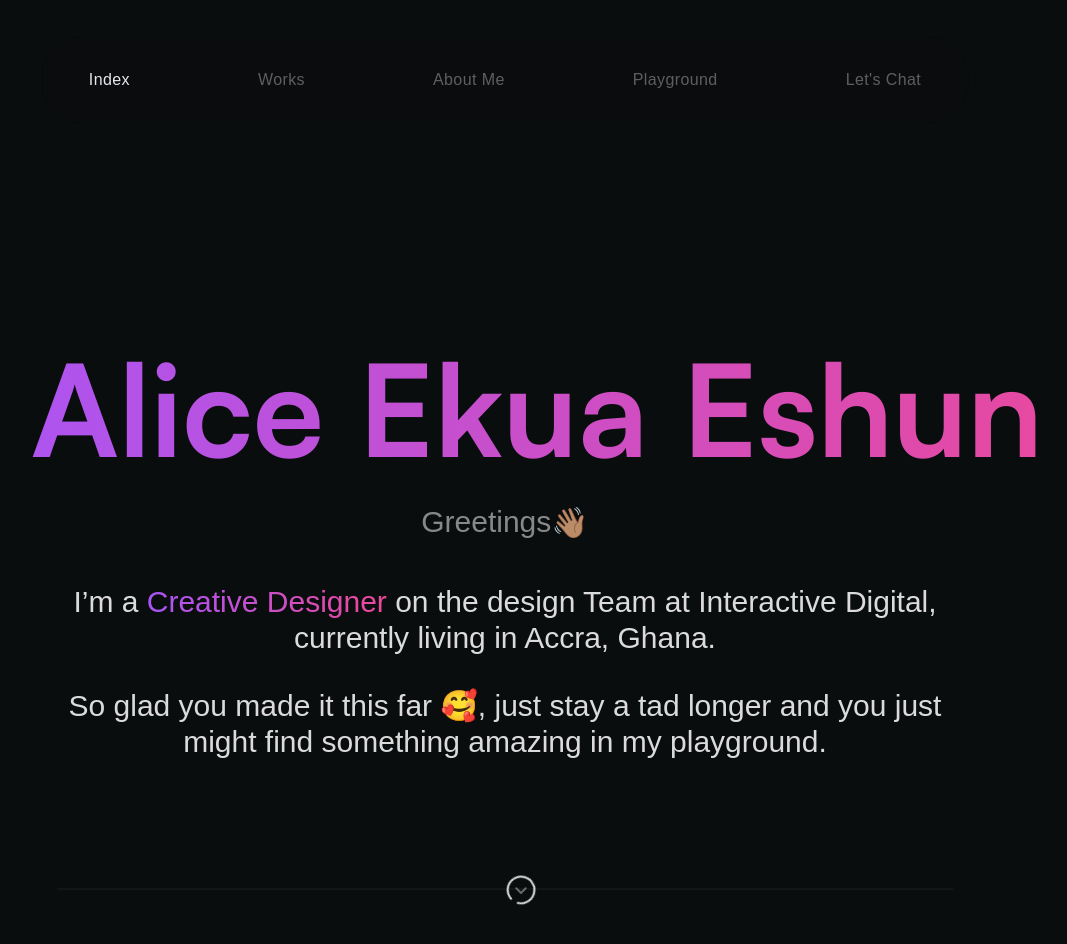
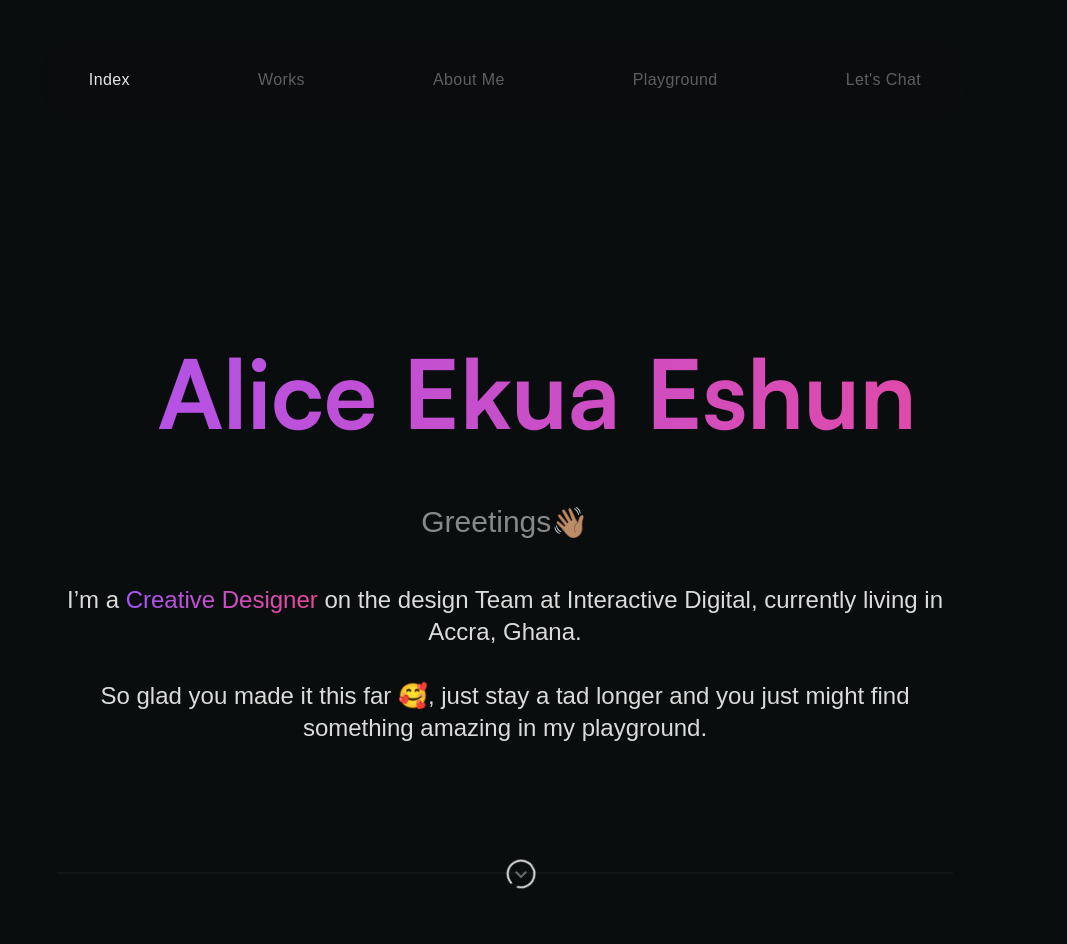
Before and after one commit to I-am-kojoe/ekuaeshun, a website: page index.html in a window 1280 px wide. Shown: the top 944 px of the page, without its empty margins (135-1202 px from the left). Drawn offline with Linux system fonts and the light colour scheme; files whose address does not match are found by name; a web font is replaced by a local one.

Commit message:
EKUAESHUN

```diff
--- a/index.html
+++ b/index.html
@@ -61,10 +61,10 @@
 
     <!-- Page Content -->
     <section class="text-center py-72">
-      <h1 class="font-Satoshi font-bold text-8xl md:text-6xl lg:text-9xl lg:ml-16 pb-40 h-14 bg-gradient-to-r from-purple-500 to-pink-500 bg-clip-text text-fill-transparent">Alice Ekua Eshun</h1>
+      <h1 class="font-Satoshi font-bold text-8xl md:text-6xl lg:text-8xl lg:ml-16 pb-40 h-14 bg-gradient-to-r from-purple-500 to-pink-500 bg-clip-text text-fill-transparent">Alice Ekua Eshun</h1>
       <div class="flex mx-4 justify-center items-center"><p class="text-custom-grey font-light opacity-60 mb-3 text-3xl">Greetings</p><p class="text-3xl mb-3">👋🏽</p></div>
-      <p class="text-custom-grey font-light text-3xl max-w-4xl mx-auto my-8">I’m a <span class="bg-gradient-to-r from-purple-500 to-pink-500 bg-clip-text text-fill-transparent">Creative Designer</span> on the design Team at Interactive Digital, currently living in Accra, Ghana.</p>
-      <p class="text-custom-grey font-light text-3xl max-w-4xl mx-auto my-8">So glad you made it this far 🥰, just stay a tad longer and you just might find something amazing in my playground.</p>
+      <p class="text-custom-grey font-light text-2xl max-w-4xl mx-auto my-8">I’m a <span class="bg-gradient-to-r from-purple-500 to-pink-500 bg-clip-text text-fill-transparent">Creative Designer</span> on the design Team at Interactive Digital, currently living in Accra, Ghana.</p>
+      <p class="text-custom-grey font-light text-2xl max-w-4xl mx-auto my-8">So glad you made it this far 🥰, just stay a tad longer and you just might find something amazing in my playground.</p>
       <div class="my-32 relative">
         <div class="w-3/4 h-0.5 border-svg-color opacity-10 border mx-auto max-w-4xl"></div>
         <a class="absolute -top-3.5" href="">
```
Also changed, not shown: public/css/output.css.
